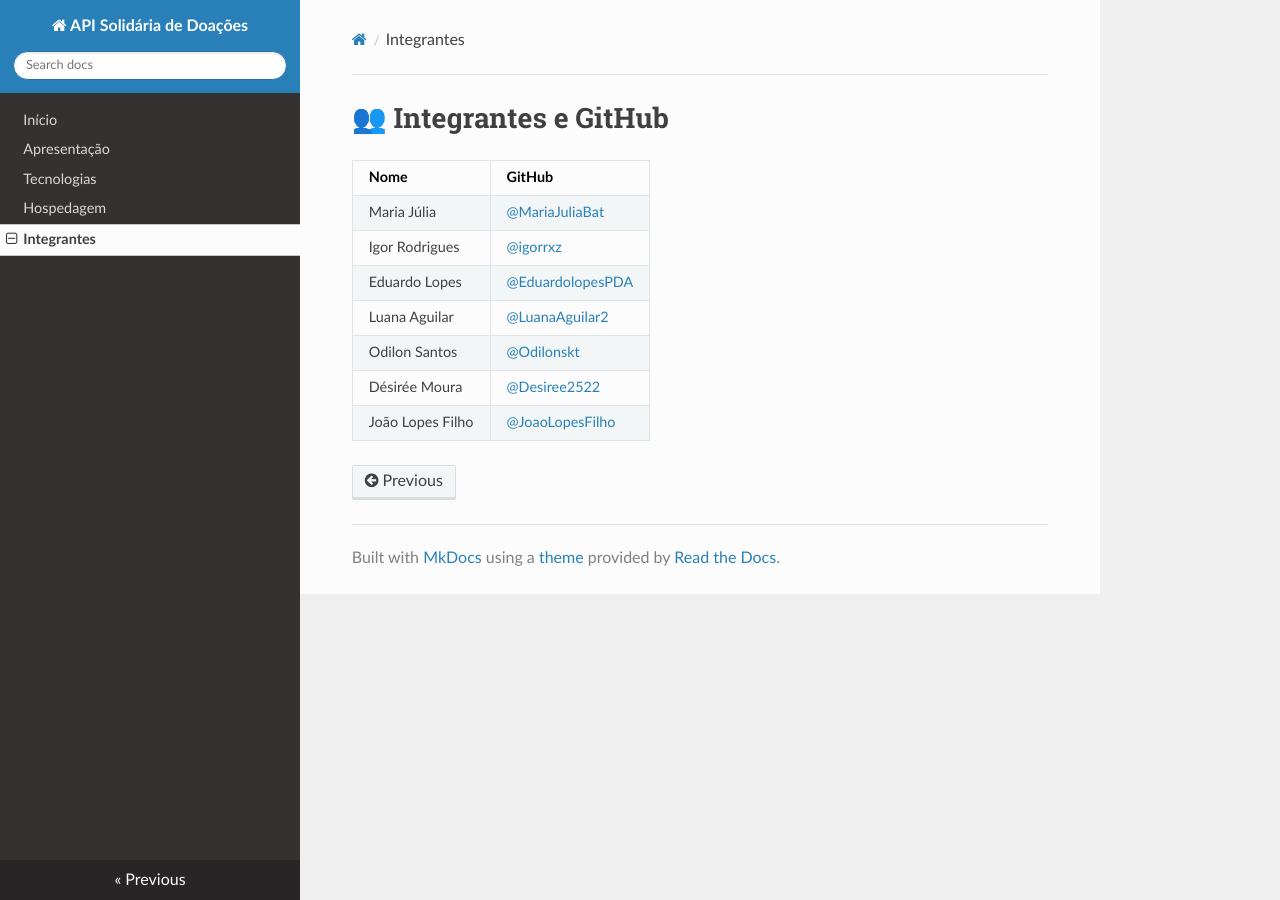
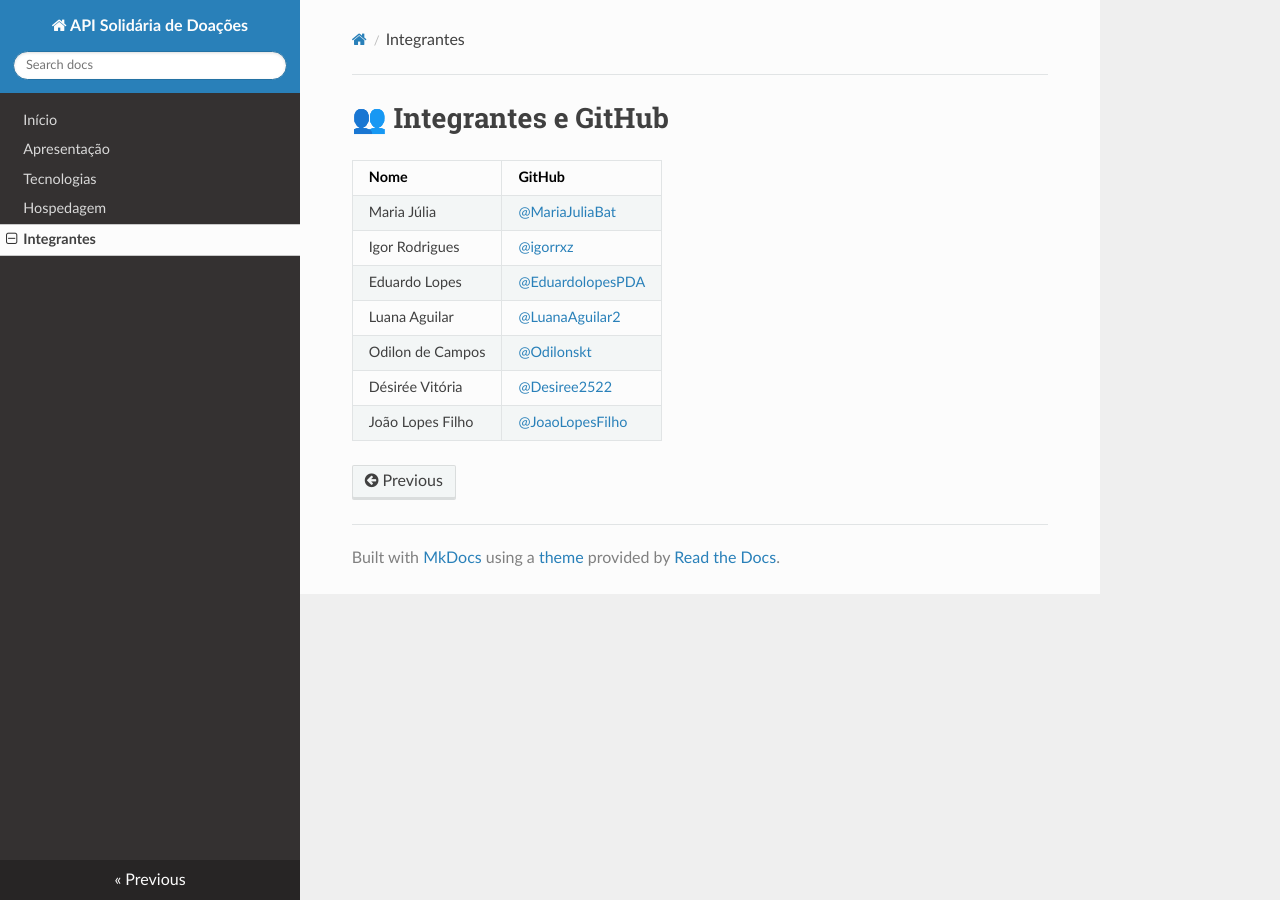
Before and after one commit to namartinxs/M5-PF-UI, an MkDocs documentation site: the page built from docs/integrantes.md, in a window 1280 px wide. Built offline with MkDocs 1.6.1, drawn with Linux system fonts in a browser that asks for light colours; nearby versions of some CDN libraries.

Commit message:
trocando os sobre nome

```diff
--- a/docs/integrantes.md
+++ b/docs/integrantes.md
@@ -6,6 +6,6 @@
 | Igor Rodrigues   | [@igorrxz](https://github.com/igorrxz)                 |
 | Eduardo Lopes    | [@EduardolopesPDA](https://github.com/EduardolopesPDA) |
 | Luana Aguilar    | [@LuanaAguilar2](https://github.com/LuanaAguilar2)     |
-| Odilon Santos    | [@Odilonskt](https://github.com/Odilonskt)             |
-| Désirée Moura    | [@Desiree2522](https://github.com/Desiree2522)         |
+| Odilon de Campos   | [@Odilonskt](https://github.com/Odilonskt)           |
+| Désirée Vitória   | [@Desiree2522](https://github.com/Desiree2522)        |
 | João Lopes Filho | [@JoaoLopesFilho](https://github.com/JoaoLopesFilho)   |
```
